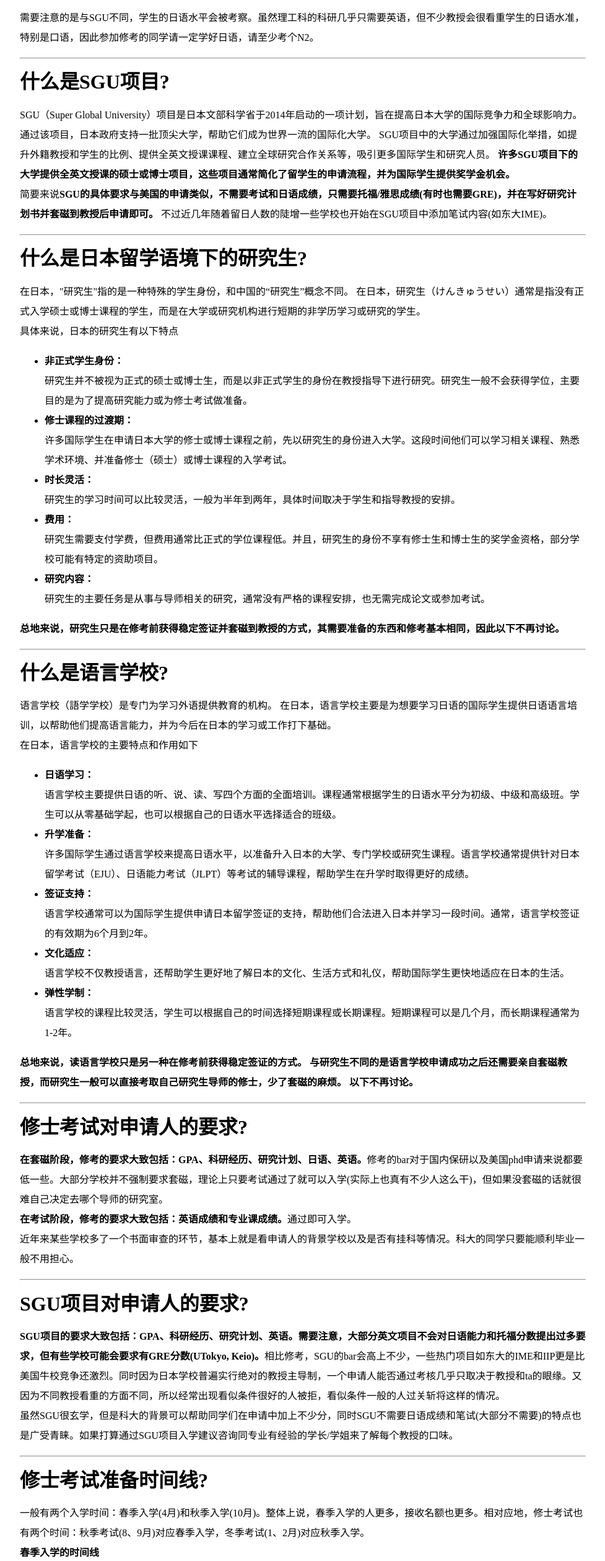
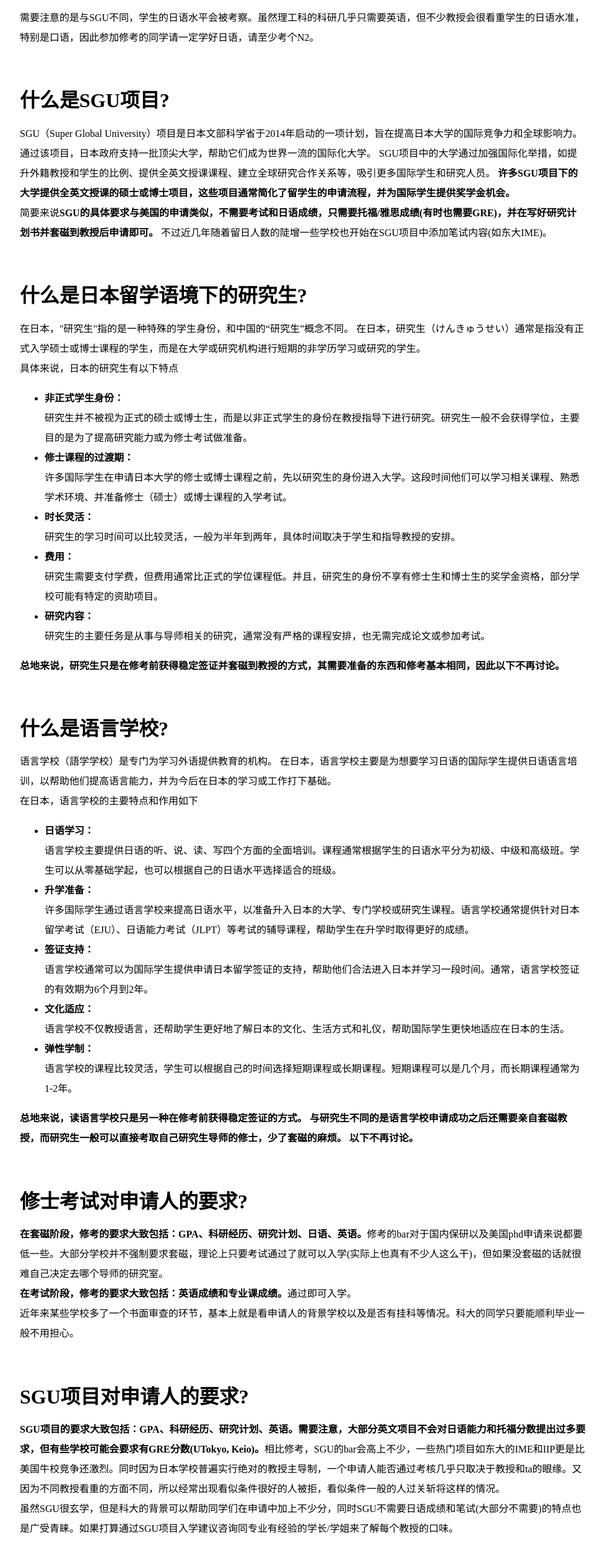
Before and after one commit to ustcflyer-japan/Test-SGU, a plain HTML site: page index.html in a window 1280 px wide. Shown: the part 893-3412 px from the top of the page at 62% size, without its empty margins (276-1253 px from the left). Drawn offline with Linux system fonts and the light colour scheme.

Commit message:
Update index.html

```diff
--- a/index.html
+++ b/index.html
@@ -1347,7 +1347,7 @@ pre[class*="language-"] {
 			    <strong><li>研究计划书：</li></strong>很多日本的修士课程要求考生在申请时提交详细的研究计划书，说明自己感兴趣的研究方向、要解决的问题、预期的研究方法等。<br>
 		    </ul>
 	            需要注意的是与SGU不同，学生的日语水平会被考察。虽然理工科的科研几乎只需要英语，但不少教授会很看重学生的日语水准，特别是口语，因此参加修考的同学请一定学好日语，请至少考个N2。
-	    </p><hr>
+	    </p><br>
 	<h1><div id="sgu">什么是SGU项目?</div></h1>
 	    <p>
 		    SGU（Super Global University）项目是日本文部科学省于2014年启动的一项计划，旨在提高日本大学的国际竞争力和全球影响力。
@@ -1356,7 +1356,7 @@ pre[class*="language-"] {
 		    <strong>许多SGU项目下的大学提供全英文授课的硕士或博士项目，这些项目通常简化了留学生的申请流程，并为国际学生提供奖学金机会。</strong><br>
 		    简要来说<strong>SGU的具体要求与美国的申请类似，不需要考试和日语成绩，只需要托福/雅思成绩(有时也需要GRE)，并在写好研究计划书并套磁到教授后申请即可。</strong>
 		    不过近几年随着留日人数的陡增一些学校也开始在SGU项目中添加笔试内容(如东大IME)。
-	    </p><hr>
+	    </p><br>
 	<h1><div id="kks">什么是日本留学语境下的研究生?</div></h1>
 	    <p>
 		    在日本，"研究生"指的是一种特殊的学生身份，和中国的“研究生”概念不同。
@@ -1370,7 +1370,7 @@ pre[class*="language-"] {
 			    <strong><li>研究内容：</li></strong>研究生的主要任务是从事与导师相关的研究，通常没有严格的课程安排，也无需完成论文或参加考试。<br>
 		    </ul>
 	            <strong>总地来说，研究生只是在修考前获得稳定签证并套磁到教授的方式，其需要准备的东西和修考基本相同，因此以下不再讨论。</strong>
-	    </p><hr>
+	    </p><br>
         <h1><div id="yx">什么是语言学校?</div></h1>
 	    <p>
 		    语言学校（語学学校）是专门为学习外语提供教育的机构。
@@ -1386,18 +1386,18 @@ pre[class*="language-"] {
 		    <strong>总地来说，读语言学校只是另一种在修考前获得稳定签证的方式。
 			    与研究生不同的是语言学校申请成功之后还需要亲自套磁教授，而研究生一般可以直接考取自己研究生导师的修士，少了套磁的麻烦。
 			    以下不再讨论。</strong>
-	    </p><hr>
+	    </p><br>
 	<h1><div id="testbar">修士考试对申请人的要求?</div></h1>
 			    <p>
 				    <strong>在套磁阶段，修考的要求大致包括：GPA、科研经历、研究计划、日语、英语。</strong>修考的bar对于国内保研以及美国phd申请来说都要低一些。大部分学校并不强制要求套磁，理论上只要考试通过了就可以入学(实际上也真有不少人这么干)，但如果没套磁的话就很难自己决定去哪个导师的研究室。<br>
 				    <strong>在考试阶段，修考的要求大致包括：英语成绩和专业课成绩。</strong>通过即可入学。<br>
 				    近年来某些学校多了一个书面审查的环节，基本上就是看申请人的背景学校以及是否有挂科等情况。科大的同学只要能顺利毕业一般不用担心。
-			    </p><hr>
+			    </p><br>
 	<h1><div id="sgubar">SGU项目对申请人的要求?</div></h1>
 			    <p>
 				    <strong>SGU项目的要求大致包括：GPA、科研经历、研究计划、英语。需要注意，大部分英文项目不会对日语能力和托福分数提出过多要求，但有些学校可能会要求有GRE分数(UTokyo, Keio)。</strong>相比修考，SGU的bar会高上不少，一些热门项目如东大的IME和IIP更是比美国牛校竞争还激烈。同时因为日本学校普遍实行绝对的教授主导制，一个申请人能否通过考核几乎只取决于教授和ta的眼缘。又因为不同教授看重的方面不同，所以经常出现看似条件很好的人被拒，看似条件一般的人过关斩将这样的情况。<br>
 				    虽然SGU很玄学，但是科大的背景可以帮助同学们在申请中加上不少分，同时SGU不需要日语成绩和笔试(大部分不需要)的特点也是广受青睐。如果打算通过SGU项目入学建议咨询同专业有经验的学长/学姐来了解每个教授的口味。
-			    </p><hr>
+			    </p><br>
 	<h1><div id="testtimeline">修士考试准备时间线?</div></h1>
 			    <p>
 				一般有两个入学时间：春季入学(4月)和秋季入学(10月)。整体上说，春季入学的人更多，接收名额也更多。相对应地，修士考试也有两个时间：秋季考试(8、9月)对应春季入学，冬季考试(1、2月)对应秋季入学。<br>
@@ -1405,7 +1405,7 @@ pre[class*="language-"] {
 				<img alt="" src="https://raw.githubusercontent.com/ustcflyer-japan/Test-SGU/master/images/test_spring.png" width="80%" height="80%" style="display: block; margin: 0 auto;"><br>
 				<strong>秋季入学的时间线</strong><br>
 				<img alt="" src="https://raw.githubusercontent.com/ustcflyer-japan/Test-SGU/master/images/test_fall.png" width="80%" height="80%" style="display: block; margin: 0 auto;">
-			    </p><hr>
+			    </p><br>
 	<h1><div id="sgutimeline">SGU准备时间线?</div></h1>
 			    <p>
 				    <img alt="" src="https://raw.githubusercontent.com/ustcflyer-japan/Test-SGU/master/images/sgu.png" width="80%" height="80%" style="display: block; margin: 0 auto;">
```
